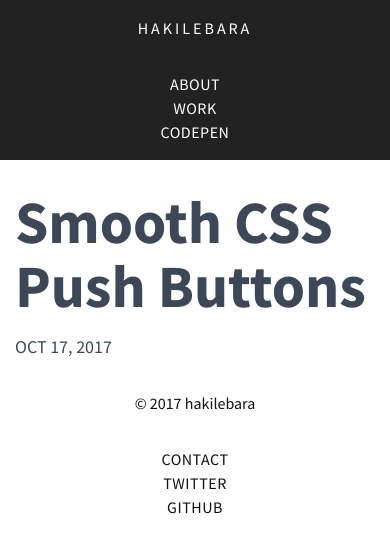
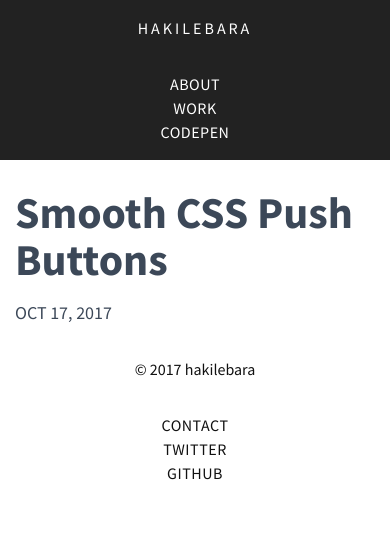
Before and after one commit to hakilebara/hakilebara.github.io, a Jekyll site: the page built from _posts/2017-10-17-smooth-css-push-buttons.markdown, in a window 390 px wide. Shown: the top 553 px of the page. Built offline with Jekyll 4.4.1, drawn with Linux system fonts in a browser that asks for light colours.

Commit message:
resize article title on mobile

```diff
--- a/_sass/_layout.scss
+++ b/_sass/_layout.scss
@@ -25,10 +25,11 @@
   margin-bottom: 10px;
   padding-bottom: 20px;
 }
-.post {
-  h1 {
-    font-size: 3.75em;
-    line-height: 1.066em;
+.post h1 {
+  font-size: 3.75em;
+  line-height: 1.066em;
+  @media (max-width: 499px) {
+    font-size: 2.75em;
   }
 }
 .post-meta {
```
Also changed, not shown: Gemfile.lock.
